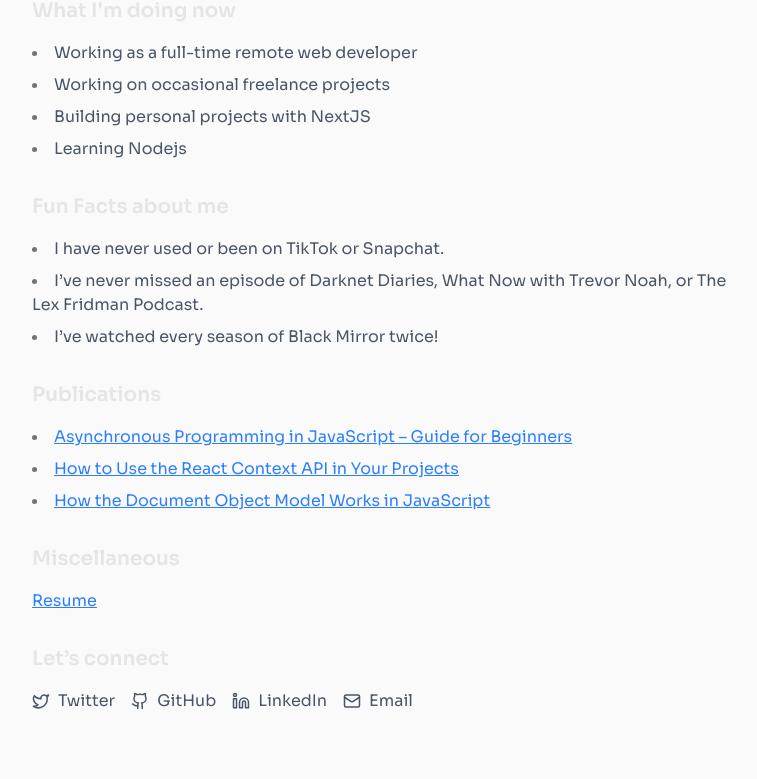
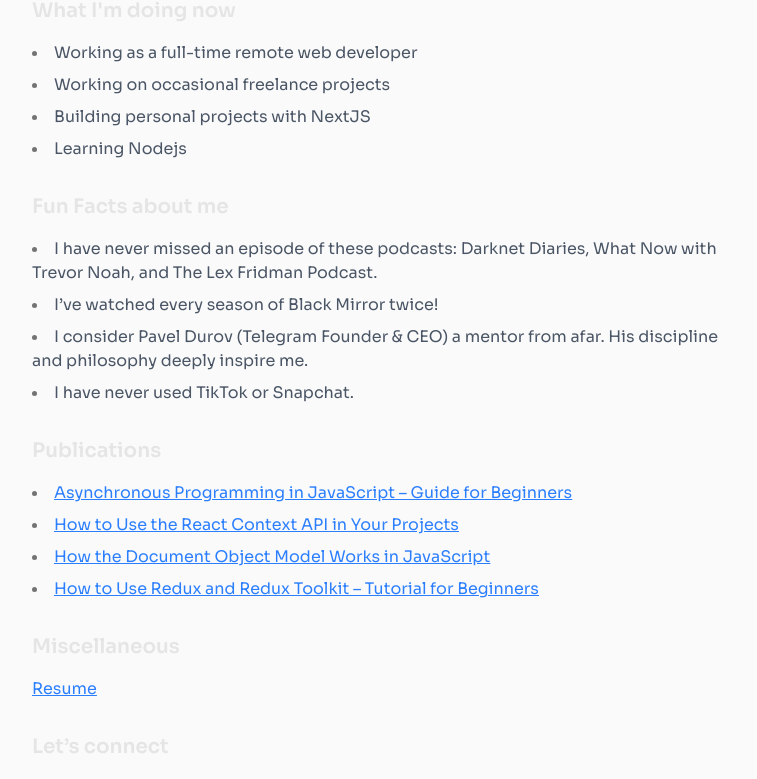
Before and after one commit to dboatengg/portfolio-site, a Next.js app: page /about in a window 1280 px wide. Shown: the part 536-1315 px from the top of the page, without its empty margins (256-1013 px from the left). Built offline with nearby package versions, Linux system fonts and the light colour scheme.

Commit message:
Add CV and update about page

```diff
--- a/app/about/page.tsx
+++ b/app/about/page.tsx
@@ -44,9 +44,10 @@
       <div>
         <h2 className="text-xl font-semibold mb-4">Fun Facts about me</h2>
         <ul className="space-y-2 list-disc list-inside text-gray-600 dark:text-gray-400 marker:text-neutral-500 dark:marker:text-neutral-400">
-            <li>I have never used or been on TikTok or Snapchat.</li>
-            <li>I’ve never missed an episode of Darknet Diaries, What Now with Trevor Noah, or The Lex Fridman Podcast.</li>
+            <li>I have never missed an episode of these podcasts: Darknet Diaries, What Now with Trevor Noah, and The Lex Fridman Podcast.</li>
             <li>I’ve watched every season of Black Mirror twice!</li>
+            <li>I consider Pavel Durov (Telegram Founder & CEO) a mentor from afar. His discipline and philosophy deeply inspire me.</li>
+            <li>I have never used TikTok or Snapchat.</li>
         </ul>
     </div>
 
@@ -56,11 +57,12 @@
             <li className="text-blue-500 underline"><Link href="https://www.freecodecamp.org/news/asynchronous-programming-in-javascript/" target="_blank">Asynchronous Programming in JavaScript – Guide for Beginners</Link></li>
             <li className="text-blue-500 underline"><Link href="https://www.freecodecamp.org/news/context-api-in-react/" target="_blank">How to Use the React Context API in Your Projects</Link></li>
             <li className="text-blue-500 underline"><Link href="https://www.freecodecamp.org/news/javascript-dom/" target="_blank">How the Document Object Model Works in JavaScript</Link></li>
+            <li className="text-blue-500 underline"><Link href="https://www.freecodecamp.org/news/redux-and-redux-toolkit-for-beginners/" target="_blank">How to Use Redux and Redux Toolkit – Tutorial for Beginners</Link></li>
         </ul>
       </div>
             <div>
         <h2 className="text-xl font-semibold mb-4">Miscellaneous</h2>
-            <p className="text-blue-500 underline"><Link href="#">Resume</Link></p>
+            <p className="text-blue-500 underline"><Link href="/DicksonBoatengCV.pdf">Resume</Link></p>
       </div>
       <div>
         <h2 className="text-xl font-semibold mb-4">Let’s connect</h2>
```
Also changed, not shown: 1 other file (tests, documents, lock files or other folders).
